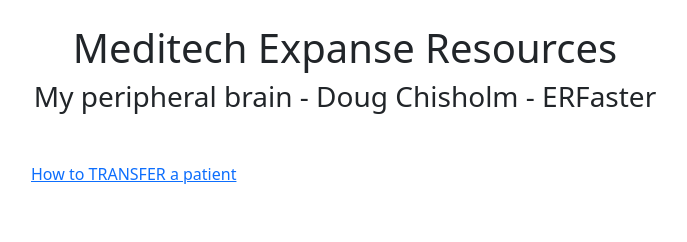
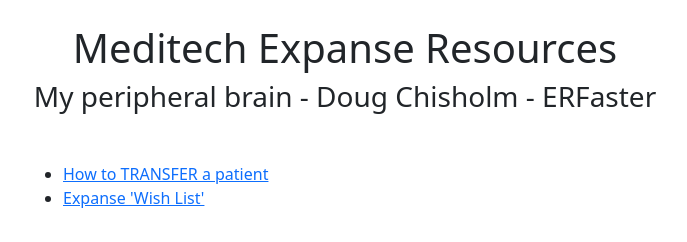
Before and after one commit to jdc9111/expanse, a plain HTML site: page index.html in a window 1280 px wide. Shown: the whole page, without its empty margins (295-982 px from the left). Drawn offline with nearby package versions, Linux system fonts and the light colour scheme.

Commit message:
version 2

```diff
--- a/index.html
+++ b/index.html
@@ -24,9 +24,14 @@
     <div class="mt-5">
       <div class="row justify-content-center">
         <div class="col-11 col-md-10 col-lg-6">
-          <a href="Manage-Transfer-Changes-Communication-rev (1).pdf"
+          <ul>
+            <li><a href="Manage-Transfer-Changes-Communication-rev (1).pdf"
             >How to TRANSFER a patient</a
-          >
+          ></li>
+          <li><a
+            href="https://docs.google.com/document/d/1vJbJL4DG4KQgOo1pedbU0L_LT2-arkWX_rVaggvWhx4/edit?usp=sharing"
+            >Expanse 'Wish List'</a
+          ></li>
         </div>
       </div>
     </div>
```
